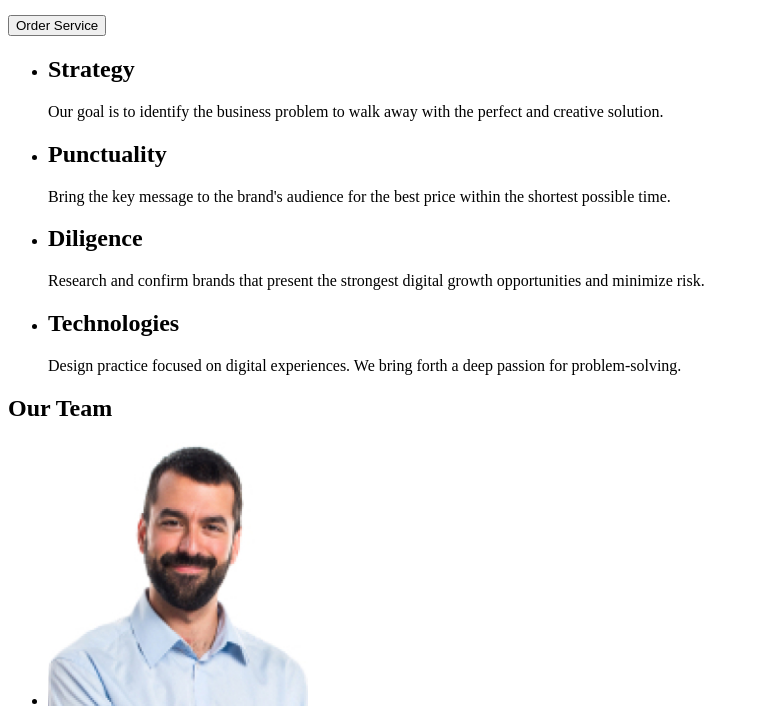
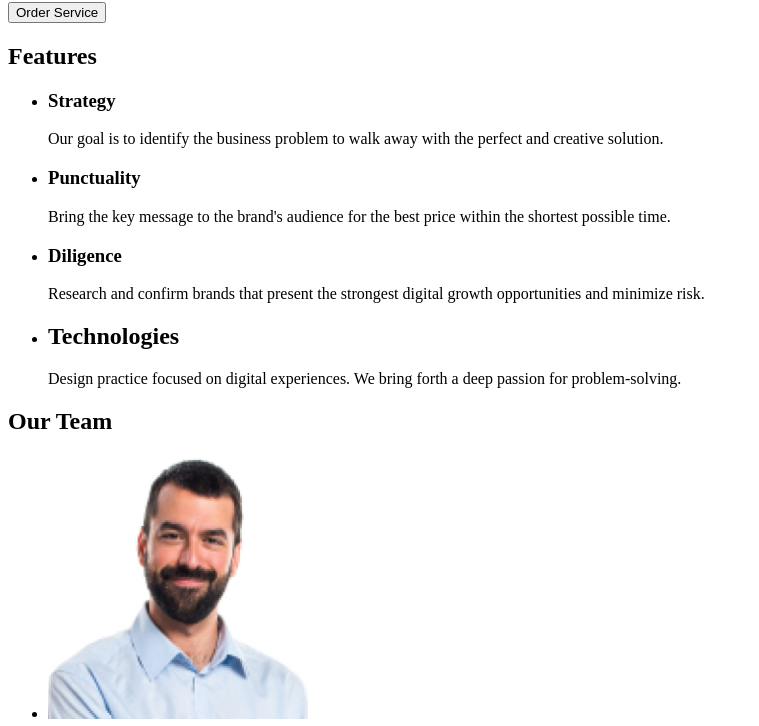
Before and after one commit to Andrii525252/goit-markup-hw-01, a plain HTML site: page index.html in a window 1280 px wide. Shown: the part 213-939 px from the top of the page, without its empty margins (0-759 px from the left). Drawn offline with Linux system fonts and the light colour scheme.

Commit message:
chanches main

```diff
--- a/index.html
+++ b/index.html
@@ -24,26 +24,29 @@
       </address>
     </header>
     <main>
-      <h1>Effective Solutions for Your Business</h1>
-      <button type="button">Order Service</button>
       <section>
+        <h1>Effective Solutions for Your Business</h1>
+        <button type="button">Order Service</button>
+      </section>
+      <section>
+        <h2>Features</h2>
         <ul>
           <li>
-            <h2>Strategy</h2>
+            <h3>Strategy</h3>
             <p>
               Our goal is to identify the business problem to walk away with the
               perfect and creative solution.
             </p>
           </li>
           <li>
-            <h2>Punctuality</h2>
+            <h3>Punctuality</h3>
             <p>
               Bring the key message to the brand's audience for the best price
               within the shortest possible time.
             </p>
           </li>
           <li>
-            <h2>Diligence</h2>
+            <h3>Diligence</h3>
             <p>
               Research and confirm brands that present the strongest digital
               growth opportunities and minimize risk.
```
